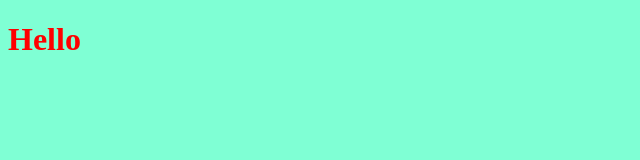
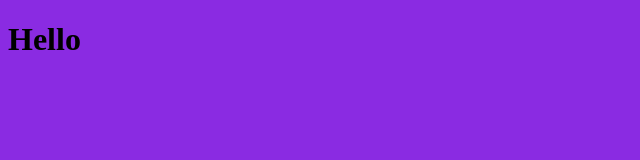
Before and after one commit to choura92/myproject, a plain HTML site: page index.htm in a window 1280 px wide. Shown: the whole page, without its empty margins (0-640 px from the left). Drawn offline with Linux system fonts and the light colour scheme.

Commit message:
changer style pour le titre

```diff
--- a/app.js
+++ b/app.js
@@ -1 +1 @@
-alert("hello");
+alert("hello this is branch");
--- a/style.css
+++ b/style.css
@@ -1,6 +1,6 @@
 h1{
-    color: red;
+    color: black;
 }
 body{
-    background-color: aquamarine;
+    background-color:blueviolet;
 }
```
